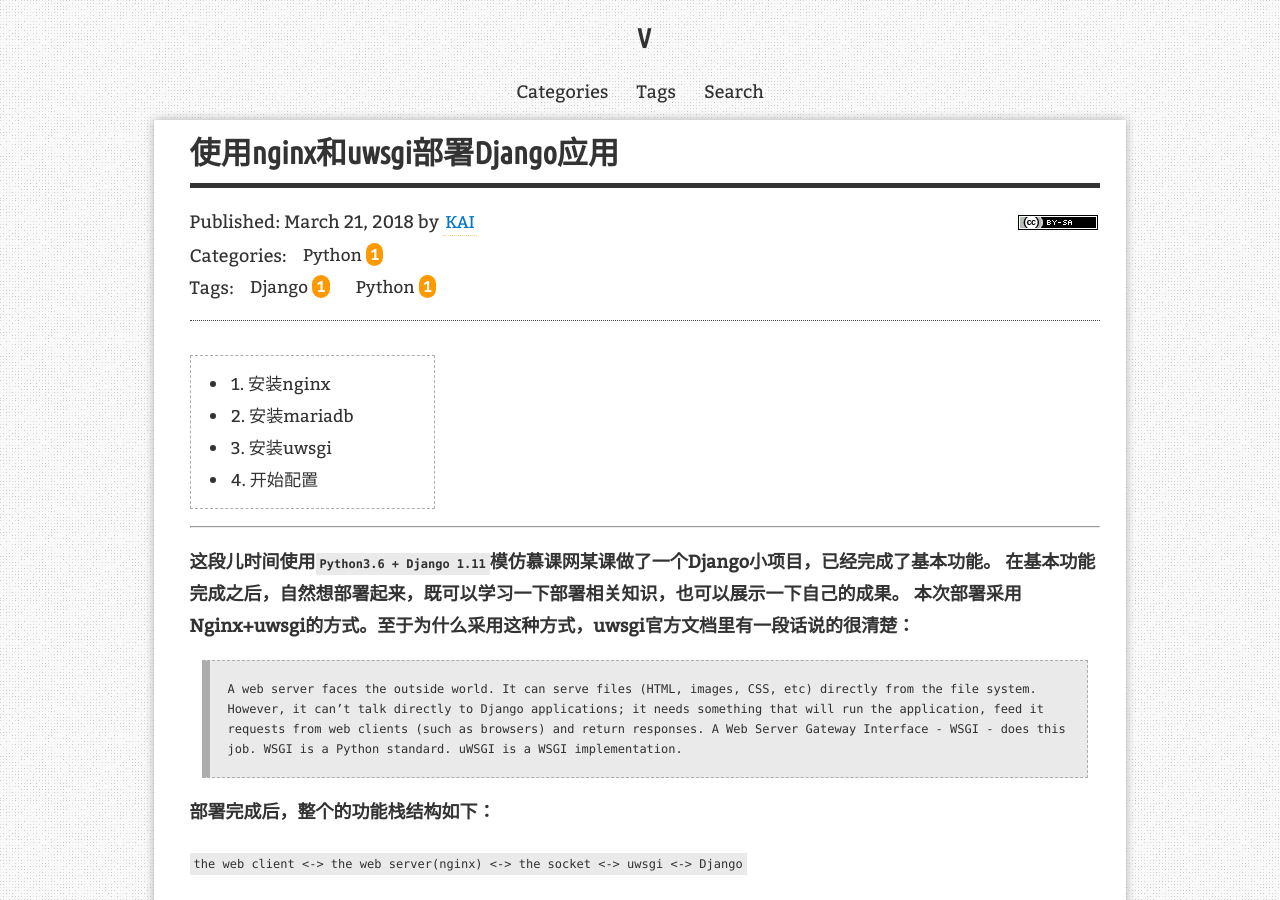
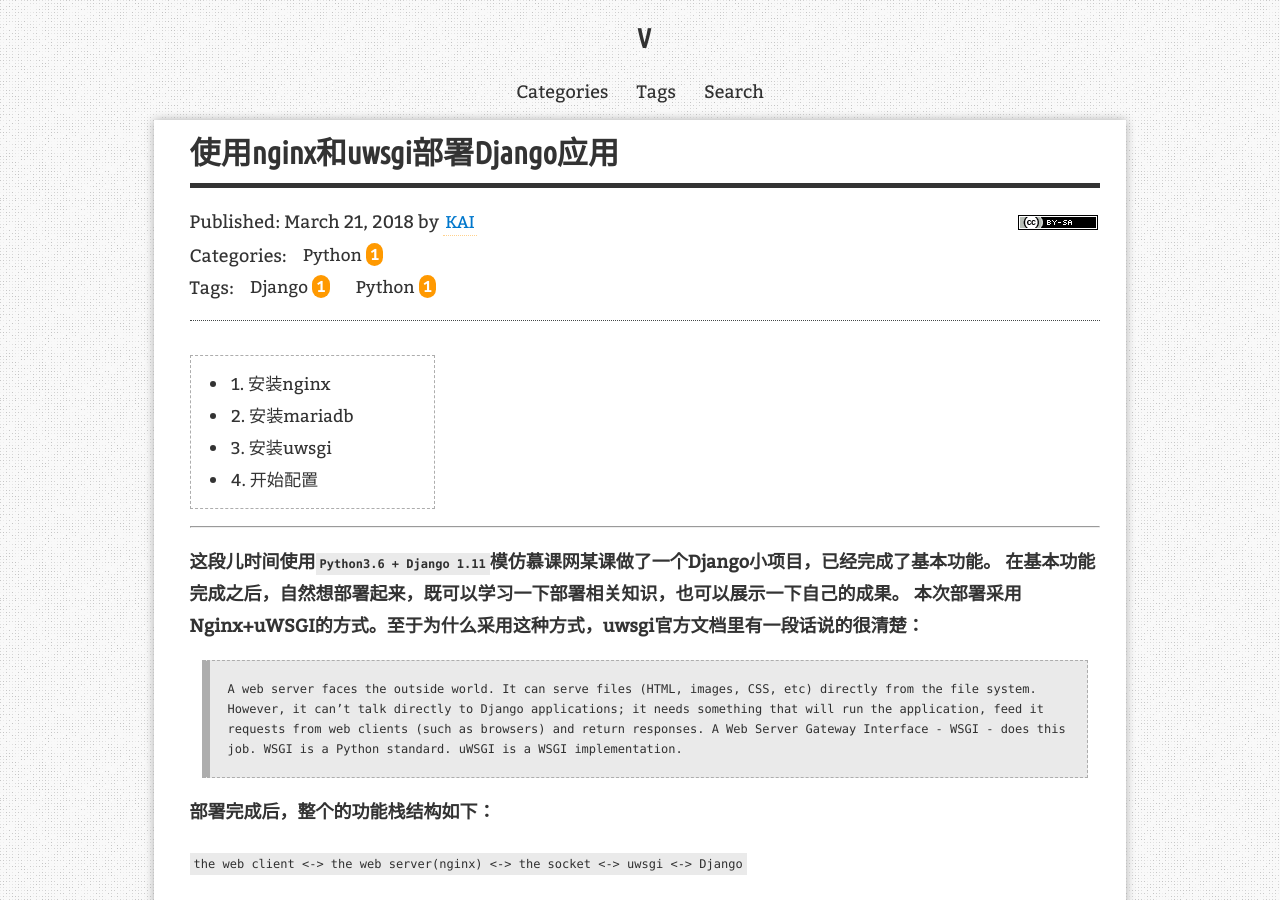
Before and after one commit to mrcwl/bryceyang.github.io, a Jekyll site: the page built from _posts/2018-03-21-使用nginx和uwsgi部署Django项目.markdown, in a window 1280 px wide and 900 px high. Built offline with Jekyll 4.4.1, drawn with Linux system fonts in a browser that asks for light colours; nearby versions of some CDN libraries; comment, search, counter and statistics services are not loaded.

Commit message:
格式修正

```diff
--- a/_posts/2018-03-21-使用nginx和uwsgi部署Django项目.markdown
+++ b/_posts/2018-03-21-使用nginx和uwsgi部署Django项目.markdown
@@ -14,7 +14,7 @@ redirect_from:
 ---
 **这段儿时间使用`Python3.6 + Django 1.11`模仿慕课网某课做了一个Django小项目，已经完成了基本功能。
 在基本功能完成之后，自然想部署起来，既可以学习一下部署相关知识，也可以展示一下自己的成果。
-本次部署采用Nginx+uwsgi的方式。至于为什么采用这种方式，uwsgi官方文档里有一段话说的很清楚：**
+本次部署采用Nginx+uWSGI的方式。至于为什么采用这种方式，uwsgi官方文档里有一段话说的很清楚：**
 > A web server faces the outside world. It can serve files (HTML, images, CSS, etc) directly from the file system. However, it can’t talk directly to Django applications; it needs something that will run the application, feed it requests from web clients (such as browsers) and return responses.
 A Web Server Gateway Interface - WSGI - does this job. WSGI is a Python standard.
 uWSGI is a WSGI implementation.
```
